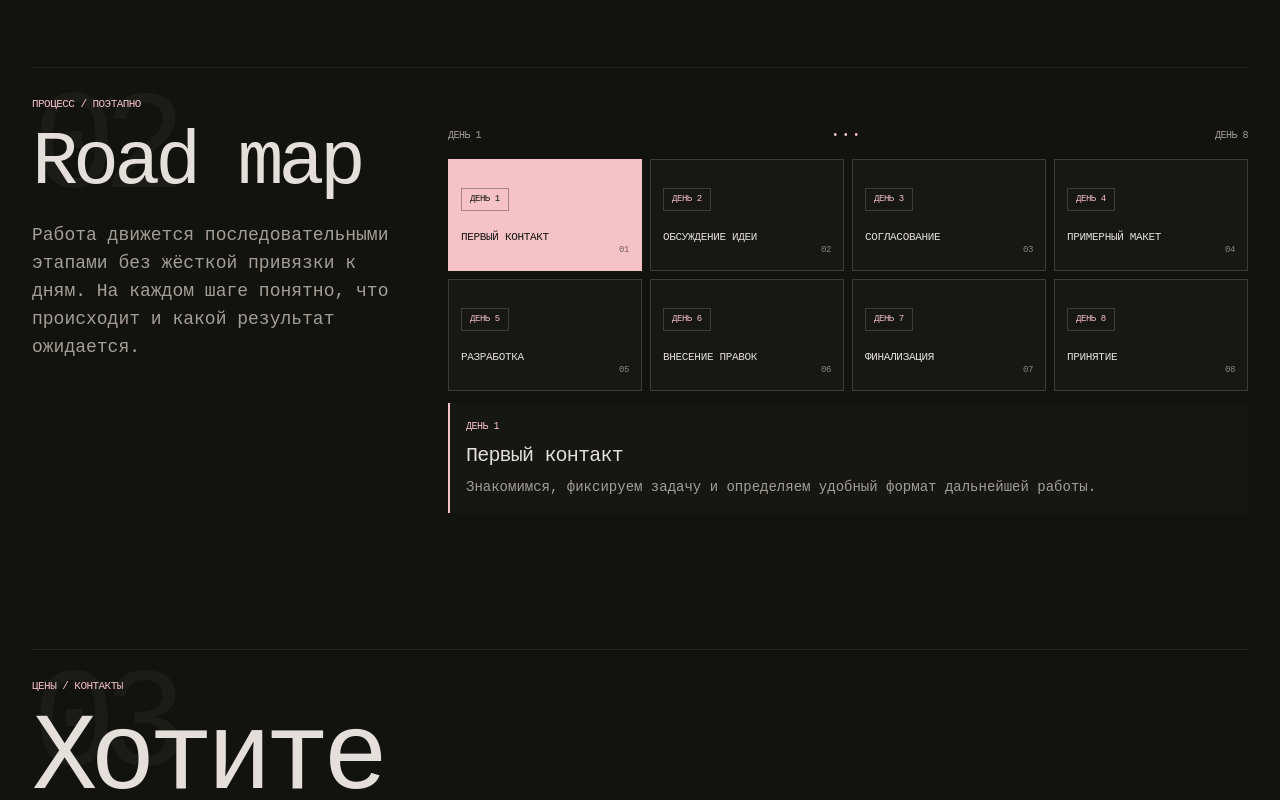
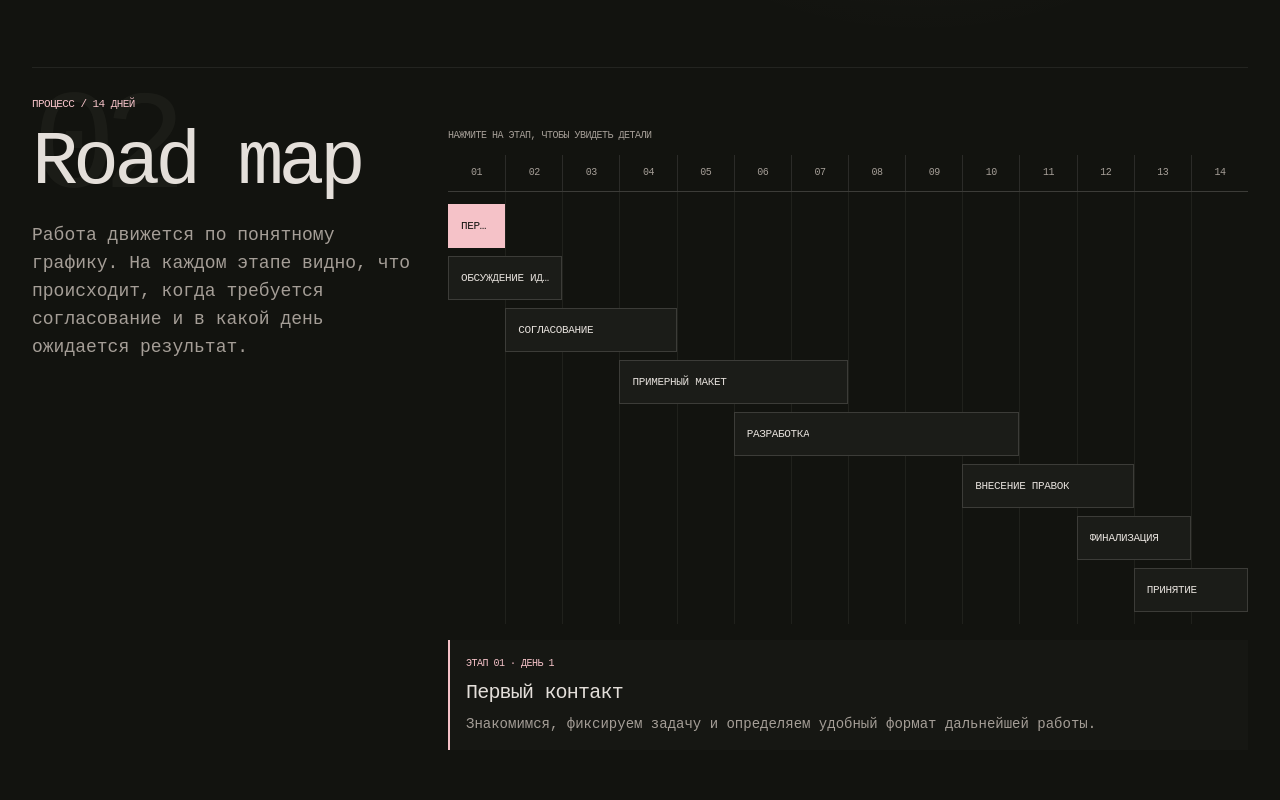
Before and after one commit to KillaRZVR/kila-portfolio, a Next.js app: page / in a window 1280 px wide. Shown: the part 1300-2100 px from the top of the page. Built offline with nearby package versions, Linux system fonts and the light colour scheme; a web font is replaced by a local one.

Commit message:
Restore 14-day interactive roadmap

```diff
--- a/components/header.tsx
+++ b/components/header.tsx
@@ -20,7 +20,7 @@ export function Header() {
           </span>
           <motion.span initial={{ opacity: 0, y: 6 }} animate={{ opacity: 1, y: 0 }} transition={{ delay: 0.45, duration: 0.45 }} className="font-xanmono mt-1 block max-w-64 text-[10px] uppercase leading-tight text-muted-foreground sm:text-xs">{siteData.eyebrow}</motion.span>
         </a>
-        <Button data-cursor-invert="true" variant="ghost" onClick={scrollToContacts} className="font-xanmono h-12 min-w-[8rem] justify-center rounded-full border border-[#3c3c38] px-3 text-[10px] uppercase text-foreground hover:bg-foreground hover:text-background sm:h-14 sm:min-w-[13rem] sm:px-8 sm:text-sm">{siteData.feedback}</Button>
+        <Button variant="ghost" onClick={scrollToContacts} className="font-xanmono h-12 min-w-[8rem] justify-center rounded-full border border-[#3c3c38] px-3 text-[10px] uppercase text-foreground hover:bg-foreground hover:text-background sm:h-14 sm:min-w-[13rem] sm:px-8 sm:text-sm">{siteData.feedback}</Button>
       </div>
     </header>
   );
--- a/components/price-section.tsx
+++ b/components/price-section.tsx
@@ -23,7 +23,7 @@ export function PriceSection() {
           </div>
           <div id="contacts" className="flex scroll-mt-12 flex-col items-start gap-2 lg:col-span-4">
             {contacts.map(({ label, value, href, icon: Icon }) => (
-              <a data-cursor-invert="true" key={label} href={href} target={href.startsWith("http") ? "_blank" : undefined} rel={href.startsWith("http") ? "noreferrer" : undefined} className="group flex min-h-12 w-full items-center gap-3 rounded-full px-1 pr-4 transition-colors hover:bg-[#e4dfda] hover:text-[#12130f] focus-visible:outline-none focus-visible:ring-1 focus-visible:ring-[#f5c2c8]">
+              <a key={label} href={href} target={href.startsWith("http") ? "_blank" : undefined} rel={href.startsWith("http") ? "noreferrer" : undefined} className="group flex min-h-12 w-full items-center gap-3 rounded-full px-1 pr-4 transition-colors hover:bg-[#e4dfda] hover:text-[#12130f] focus-visible:outline-none focus-visible:ring-1 focus-visible:ring-[#f5c2c8]">
                 <span className="grid size-10 shrink-0 place-items-center rounded-full border border-[#3c3c38] group-hover:border-[#12130f]/35"><Icon className="size-4" /></span>
                 <span className="font-telemetry text-[10px] uppercase text-muted-foreground group-hover:text-[#12130f]/60">{label}</span>
                 <span className="ml-auto text-base tracking-[-0.03em] sm:text-lg">{value}</span>
--- a/components/roadmap-section.tsx
+++ b/components/roadmap-section.tsx
@@ -5,30 +5,78 @@ import { RevealSection } from "@/components/reveal-section";
 import { Separator } from "@/components/ui/separator";
 import { siteData } from "@/lib/data";
 
+const days = Array.from({ length: 14 }, (_, index) => index + 1);
+
 export function RoadmapSection() {
   const [activeId, setActiveId] = useState(siteData.roadmap.items[0].id);
-  const activeItem = siteData.roadmap.items.find((item) => item.id === activeId) ?? siteData.roadmap.items[0];
+  const activeItem =
+    siteData.roadmap.items.find((item) => item.id === activeId) ??
+    siteData.roadmap.items[0];
+  const activeIndex = siteData.roadmap.items.findIndex(
+    (item) => item.id === activeId,
+  );
 
   return (
     <section id="roadmap" className="relative scroll-mt-12 py-10 sm:py-14">
       <Separator className="opacity-40" />
       <RevealSection className="relative pt-7">
-        <span className="pointer-events-none absolute left-0 top-3 text-[clamp(5rem,11vw,9rem)] leading-none tracking-[-0.1em] text-foreground/[0.045]">{siteData.roadmap.sectionNumber}</span>
+        <span className="pointer-events-none absolute left-0 top-3 text-[clamp(5rem,11vw,9rem)] leading-none tracking-[-0.1em] text-foreground/[0.045]">
+          {siteData.roadmap.sectionNumber}
+        </span>
+
         <div className="relative grid gap-10 lg:grid-cols-12 lg:gap-8">
           <div className="lg:col-span-4">
-            <p className="font-telemetry mb-4 text-[11px] uppercase text-[#f5c2c8]">{siteData.roadmap.label}</p>
-            <h2 className="display-tight text-[clamp(3.2rem,6vw,6.4rem)] font-normal">{siteData.roadmap.title}</h2>
-            <p className="mt-6 max-w-md text-base leading-snug text-muted-foreground sm:text-lg">{siteData.roadmap.text}</p>
+            <p className="font-telemetry mb-4 text-[11px] uppercase text-[#f5c2c8]">
+              {siteData.roadmap.label}
+            </p>
+            <h2 className="display-tight text-[clamp(3.2rem,6vw,6.4rem)] font-normal">
+              {siteData.roadmap.title}
+            </h2>
+            <p className="mt-6 max-w-md text-base leading-snug text-muted-foreground sm:text-lg">
+              {siteData.roadmap.text}
+            </p>
           </div>
 
           <div className="min-w-0 lg:col-span-8 lg:pt-8">
-            <div className="font-telemetry mb-4 flex items-center justify-between text-[10px] uppercase text-muted-foreground">
-              <span>День 1</span>
-              <span className="tracking-[0.45em] text-[#f5c2c8]">•••</span>
-              <span>День {siteData.roadmap.items.length}</span>
+            <p className="font-telemetry mb-3 text-[10px] uppercase text-muted-foreground">
+              Нажмите на этап, чтобы увидеть детали
+            </p>
+
+            <div className="overflow-x-auto pb-3">
+              <div className="min-w-[760px]">
+                <div
+                  className="grid border-b border-[#3c3c38]"
+                  style={{ gridTemplateColumns: "repeat(14, minmax(0, 1fr))" }}
+                >
+                  {days.map((day) => (
+                    <div
+                      key={day}
+                      className="font-telemetry flex h-9 items-center justify-center border-l border-[#3c3c38]/60 text-[10px] text-muted-foreground first:border-l-0"
+                    >
+                      {String(day).padStart(2, "0")}
+                    </div>
+                  ))}
                 </div>
 
-            <div className="grid gap-2 sm:grid-cols-2 xl:grid-cols-4">
+                <div
+                  className="relative grid gap-y-2 py-3"
+                  style={{
+                    gridTemplateColumns: "repeat(14, minmax(0, 1fr))",
+                    gridTemplateRows: `repeat(${siteData.roadmap.items.length}, minmax(2.75rem, auto))`,
+                  }}
+                >
+                  <div
+                    className="pointer-events-none absolute inset-0 grid"
+                    style={{ gridTemplateColumns: "repeat(14, minmax(0, 1fr))" }}
+                  >
+                    {days.map((day) => (
+                      <span
+                        key={day}
+                        className="border-l border-[#3c3c38]/35 first:border-l-0"
+                      />
+                    ))}
+                  </div>
+
                   {siteData.roadmap.items.map((item, index) => {
                     const isActive = item.id === activeId;
                     return (
@@ -38,26 +86,39 @@ export function RoadmapSection() {
                         aria-pressed={isActive}
                         aria-controls="roadmap-description"
                         onClick={() => setActiveId(item.id)}
-                    className={`group relative min-h-28 border p-3 text-left transition-colors duration-200 focus-visible:outline-none focus-visible:ring-1 focus-visible:ring-[#f5c2c8] ${
+                        style={{
+                          gridColumn: `${item.start} / ${item.end + 1}`,
+                          gridRow: index + 1,
+                        }}
+                        className={`relative z-10 flex min-h-11 items-center overflow-hidden border px-3 text-left transition-colors duration-200 focus-visible:outline-none focus-visible:ring-1 focus-visible:ring-[#f5c2c8] ${
                           isActive
                             ? "border-[#f5c2c8] bg-[#f5c2c8] text-[#12130f]"
-                        : "border-[#3c3c38] bg-[#1b1c18]/70 text-[#e4dfda] hover:border-[#f5c2c8]"
+                            : "border-[#3c3c38] bg-[#1b1c18] text-[#e4dfda] hover:border-[#f5c2c8]"
                         }`}
                       >
-                    <span className={`font-telemetry inline-flex border px-2 py-1 text-[9px] uppercase ${isActive ? "border-[#12130f]/35" : "border-[#3c3c38] text-[#f5c2c8] group-hover:border-[#f5c2c8]/70"}`}>
-                      День {index + 1}
+                        <span className="truncate text-[11px] uppercase tracking-[-0.03em]">
+                          {item.title}
                         </span>
-                    <span className="mt-5 block pr-6 text-[11px] uppercase leading-tight tracking-[-0.03em]">{item.title}</span>
-                    <span className="font-telemetry absolute bottom-3 right-3 text-[9px] opacity-55">{String(index + 1).padStart(2, "0")}</span>
                       </button>
                     );
                   })}
                 </div>
+              </div>
+            </div>
 
-            <div id="roadmap-description" aria-live="polite" className="mt-3 border-l-2 border-[#f5c2c8] bg-[#1b1c18]/55 px-4 py-4">
-              <p className="font-telemetry text-[10px] uppercase text-[#f5c2c8]">День {siteData.roadmap.items.findIndex((item) => item.id === activeId) + 1}</p>
+            <div
+              id="roadmap-description"
+              aria-live="polite"
+              className="mt-1 border-l-2 border-[#f5c2c8] bg-[#1b1c18]/55 px-4 py-4"
+            >
+              <p className="font-telemetry text-[10px] uppercase text-[#f5c2c8]">
+                Этап {String(activeIndex + 1).padStart(2, "0")} · День {activeItem.start}
+                {activeItem.end !== activeItem.start ? `–${activeItem.end}` : ""}
+              </p>
               <p className="mt-2 text-xl tracking-[-0.04em]">{activeItem.title}</p>
-              <p className="mt-2 max-w-3xl text-sm leading-snug text-muted-foreground">{activeItem.description}</p>
+              <p className="mt-2 max-w-3xl text-sm leading-snug text-muted-foreground">
+                {activeItem.description}
+              </p>
             </div>
           </div>
         </div>
```
Also changed, not shown: lib/data.js. Lines whose indentation alone changed are shown as unchanged.
